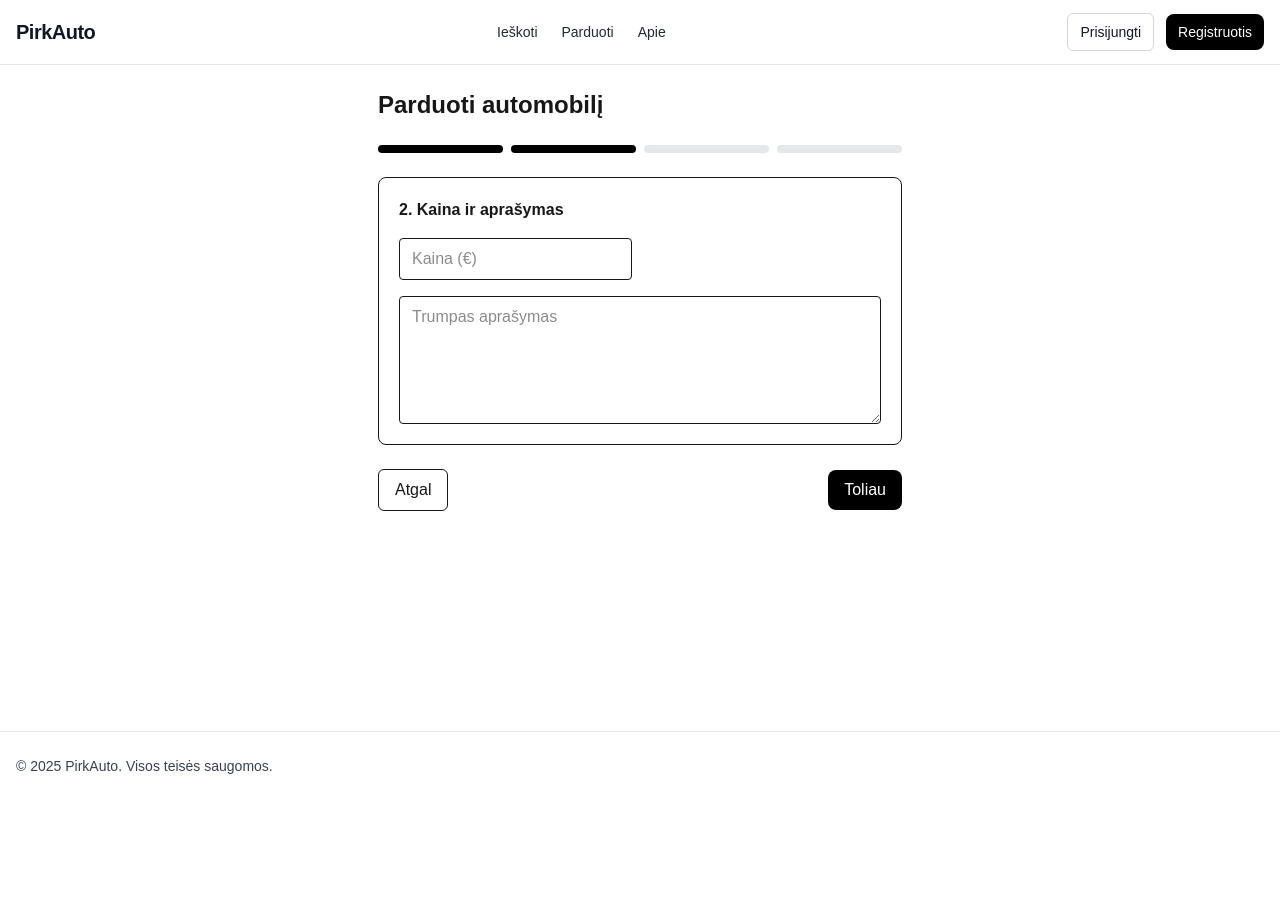
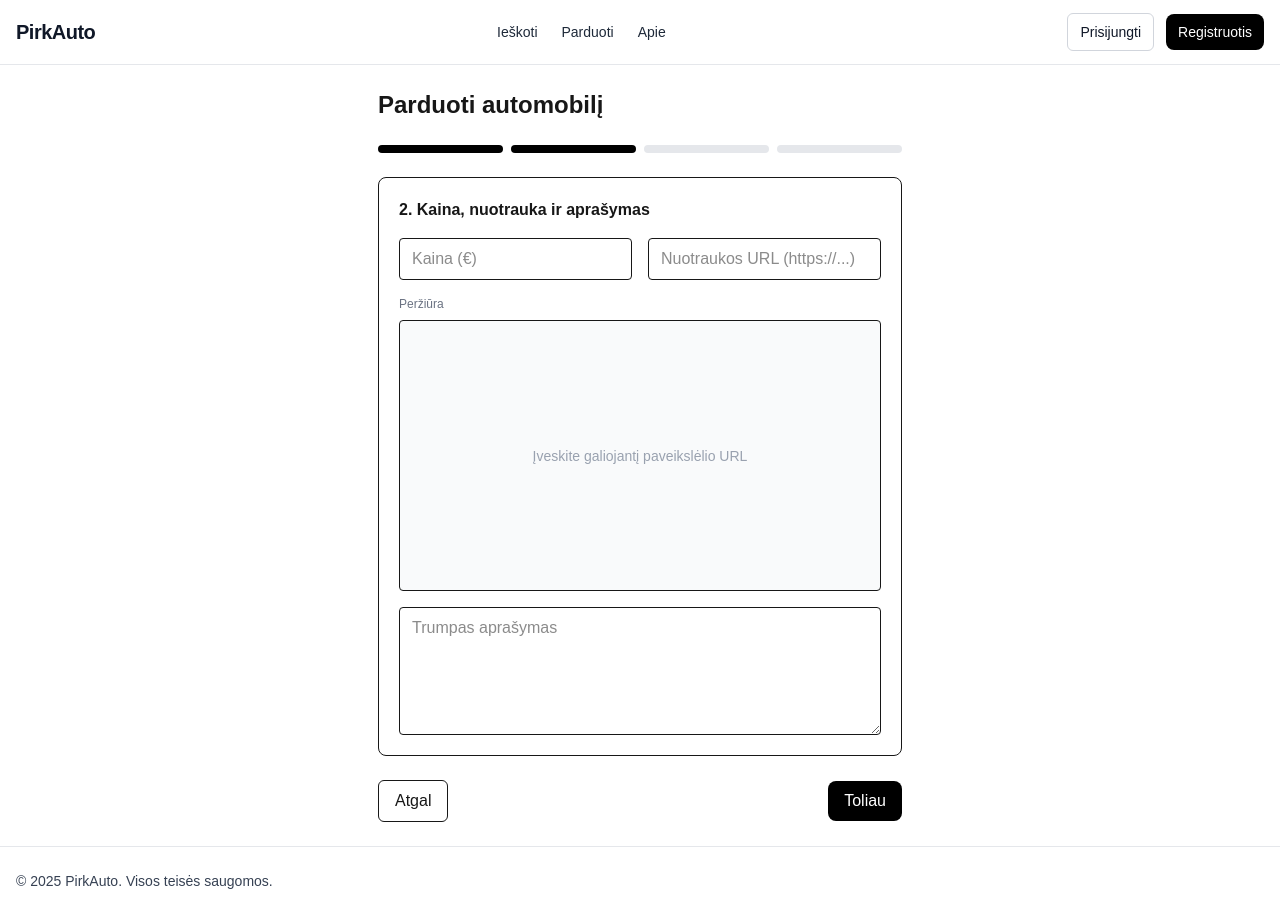
Before and after one commit to chefkeefa/wheelio-frontend, a Next.js app: page /sell in a window 1280 px wide. Both pictures are taken after a click on the button "Toliau". Before the commit the page ends 800 px from the top, so only its background shows below. Built offline with nearby package versions, Linux system fonts and the light colour scheme.

Commit message:
feat(sell): thumbnail field and preview [deploy]

```diff
--- a/src/app/sell/page.tsx
+++ b/src/app/sell/page.tsx
@@ -1,7 +1,7 @@
 // src/app/sell/page.tsx
 "use client";
 
-import { useState } from "react";
+import { useMemo, useState } from "react";
 
 type FormData = {
   brand: string;
@@ -9,6 +9,7 @@ type FormData = {
   year: string;
   mileage: string;
   price: string;
+  thumbnail: string;     // ← добавили
   description: string;
   name: string;
   phone: string;
@@ -22,6 +23,7 @@ const initial: FormData = {
   year: "",
   mileage: "",
   price: "",
+  thumbnail: "",         // ← добавили
   description: "",
   name: "",
   phone: "",
@@ -36,13 +38,22 @@ export default function SellPage() {
 
   const next = () => setStep((s) => Math.min(s + 1, 4));
   const back = () => setStep((s) => Math.max(s - 1, 1));
-
   const update =
     (field: keyof FormData) =>
     (e: React.ChangeEvent<HTMLInputElement | HTMLTextAreaElement>) =>
       setData((d) => ({ ...d, [field]: e.target.value }));
 
   const API = "https://pirkauto-backend.onrender.com/api/public/listings";
+
+  const isValidImageUrl = useMemo(() => {
+    if (!data.thumbnail) return false;
+    try {
+      const u = new URL(data.thumbnail);
+      return /^https?:$/.test(u.protocol);
+    } catch {
+      return false;
+    }
+  }, [data.thumbnail]);
 
   const submit = async () => {
     if (!data.brand || !data.model || !data.price || !data.mileage) {
@@ -54,16 +65,16 @@ export default function SellPage() {
       const title = `${data.brand} ${data.model} ${data.year}`.trim();
       const price = Number(String(data.price).replace(",", "."));
       const mileage = Number(String(data.mileage).replace(/\s/g, ""));
+      const thumbnail = data.thumbnail?.trim() || null;
 
       const res = await fetch(API, {
         method: "POST",
         headers: { "Content-Type": "application/json" },
-        body: JSON.stringify({ title, price, mileage }),
+        body: JSON.stringify({ title, price, mileage, thumbnail }),
       });
       if (!res.ok) throw new Error(await res.text());
       const saved: { id: string } = await res.json();
       alert(`Skelbimas sukurtas! ID: ${saved.id}`);
-      // редирект на поиск с баннером об успешном создании
       window.location.href = `/search?created=${saved.id}`;
     } catch (e: unknown) {
       const msg = e instanceof Error ? e.message : typeof e === "string" ? e : JSON.stringify(e);
@@ -84,56 +95,49 @@ export default function SellPage() {
         ))}
       </div>
 
-      {/* Контент шага */}
+      {/* Контент шагов */}
       <div className="rounded-lg border bg-white p-5 space-y-4">
         {step === 1 && (
           <>
             <h2 className="font-semibold">1. Pagrindinė informacija</h2>
             <div className="grid sm:grid-cols-2 gap-4">
-              <input
-                className="rounded border px-3 py-2"
-                placeholder="Markė (pvz., BMW)"
-                value={data.brand}
-                onChange={update("brand")}
-              />
-              <input
-                className="rounded border px-3 py-2"
-                placeholder="Modelis (pvz., 320d)"
-                value={data.model}
-                onChange={update("model")}
-              />
-              <input
-                className="rounded border px-3 py-2"
-                placeholder="Metai (pvz., 2016)"
-                value={data.year}
-                onChange={update("year")}
-              />
-              <input
-                className="rounded border px-3 py-2"
-                placeholder="Rida (km)"
-                value={data.mileage}
-                onChange={update("mileage")}
-              />
+              <input className="rounded border px-3 py-2" placeholder="Markė (pvz., BMW)" value={data.brand} onChange={update("brand")} />
+              <input className="rounded border px-3 py-2" placeholder="Modelis (pvz., 320d)" value={data.model} onChange={update("model")} />
+              <input className="rounded border px-3 py-2" placeholder="Metai (pvz., 2016)" value={data.year} onChange={update("year")} />
+              <input className="rounded border px-3 py-2" placeholder="Rida (km)" value={data.mileage} onChange={update("mileage")} />
             </div>
           </>
         )}
 
         {step === 2 && (
           <>
-            <h2 className="font-semibold">2. Kaina ir aprašymas</h2>
+            <h2 className="font-semibold">2. Kaina, nuotrauka ir aprašymas</h2>
             <div className="grid sm:grid-cols-2 gap-4">
+              <input className="rounded border px-3 py-2" placeholder="Kaina (€)" value={data.price} onChange={update("price")} />
               <input
                 className="rounded border px-3 py-2"
-                placeholder="Kaina (€)"
-                value={data.price}
-                onChange={update("price")}
+                placeholder="Nuotraukos URL (https://...)"
+                value={data.thumbnail}
+                onChange={update("thumbnail")}
               />
-              <textarea
-                className="sm:col-span-2 rounded border px-3 py-2 h-32"
-                placeholder="Trumpas aprašymas"
-                value={data.description}
-                onChange={update("description")}
-              />
+              {/* предпросмотр, если URL валиден */}
+              <div className="sm:col-span-2">
+                <div className="text-xs text-gray-500 mb-2">Peržiūra</div>
+                <div className="aspect-video w-full rounded border bg-gray-50 overflow-hidden flex items-center justify-center">
+                  {isValidImageUrl ? (
+                    // eslint-disable-next-line @next/next/no-img-element
+                    <img
+                      src={data.thumbnail}
+                      alt="Peržiūra"
+                      className="w-full h-full object-cover"
+                      onError={(e) => ((e.currentTarget.style.display = "none"))}
+                    />
+                  ) : (
+                    <span className="text-gray-400 text-sm">Įveskite galiojantį paveikslėlio URL</span>
+                  )}
+                </div>
+              </div>
+              <textarea className="sm:col-span-2 rounded border px-3 py-2 h-32" placeholder="Trumpas aprašymas" value={data.description} onChange={update("description")} />
             </div>
           </>
         )}
@@ -142,31 +146,10 @@ export default function SellPage() {
           <>
             <h2 className="font-semibold">3. Kontaktai</h2>
             <div className="grid sm:grid-cols-2 gap-4">
-              <input
-                className="rounded border px-3 py-2"
-                placeholder="Vardas"
-                value={data.name}
-                onChange={update("name")}
-              />
-              <input
-                className="rounded border px-3 py-2"
-                placeholder="Telefonas"
-                value={data.phone}
-                onChange={update("phone")}
-              />
-              <input
-                type="email"
-                className="rounded border px-3 py-2"
-                placeholder="El. paštas"
-                value={data.email}
-                onChange={update("email")}
-              />
-              <input
-                className="rounded border px-3 py-2"
-                placeholder="Miestas"
-                value={data.city}
-                onChange={update("city")}
-              />
+              <input className="rounded border px-3 py-2" placeholder="Vardas" value={data.name} onChange={update("name")} />
+              <input className="rounded border px-3 py-2" placeholder="Telefonas" value={data.phone} onChange={update("phone")} />
+              <input type="email" className="rounded border px-3 py-2" placeholder="El. paštas" value={data.email} onChange={update("email")} />
+              <input className="rounded border px-3 py-2" placeholder="Miestas" value={data.city} onChange={update("city")} />
             </div>
           </>
         )}
@@ -191,6 +174,10 @@ export default function SellPage() {
                 <div>Miestas: {data.city || "-"}</div>
               </div>
               <div className="sm:col-span-2">
+                <div className="font-medium mb-1">Nuotrauka</div>
+                <div className="rounded border bg-gray-50 p-3 min-h-16 break-all">{data.thumbnail || "—"}</div>
+              </div>
+              <div className="sm:col-span-2">
                 <div className="font-medium mb-1">Aprašymas</div>
                 <div className="rounded border bg-gray-50 p-3 min-h-16">{data.description || "—"}</div>
               </div>
@@ -199,30 +186,18 @@ export default function SellPage() {
         )}
       </div>
 
-      {/* Кнопки навигации */}
+      {/* Кнопки */}
       <div className="flex items-center justify-between">
-        <button
-          onClick={back}
-          disabled={step === 1 || saving}
-          className="px-4 py-2 rounded-md border disabled:opacity-50"
-        >
+        <button onClick={back} disabled={step === 1 || saving} className="px-4 py-2 rounded-md border disabled:opacity-50">
           Atgal
         </button>
 
         {step < 4 ? (
-          <button
-            onClick={next}
-            disabled={saving}
-            className="px-4 py-2 rounded-lg bg-black text-white disabled:opacity-50"
-          >
+          <button onClick={next} disabled={saving} className="px-4 py-2 rounded-lg bg-black text-white disabled:opacity-50">
             Toliau
           </button>
         ) : (
-          <button
-            onClick={submit}
-            disabled={saving}
-            className="px-4 py-2 rounded-lg bg-black text-white disabled:opacity-50"
-          >
+          <button onClick={submit} disabled={saving} className="px-4 py-2 rounded-lg bg-black text-white disabled:opacity-50">
             {saving ? "Pateikiama..." : "Pateikti"}
           </button>
         )}
```
